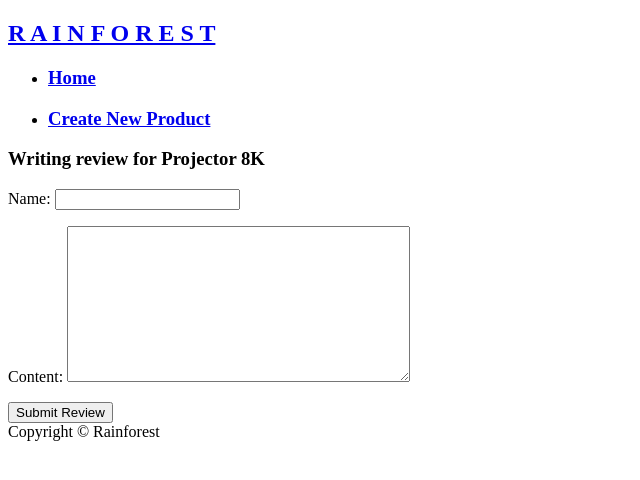
After one commit to ShaheerC/PairProject_Rainforest, a Django app: page /rainforest/products/1/new_review in a window 1280 px wide. The commit adds this page. Shown: the top 480 px of the page, without its empty margins (0-640 px from the left). Run offline with Django 3.2, Linux system fonts and the light colour scheme; data comes from the database, SQL or seed files in the repository.

Commit message:
created review functions as well as fixed the previous edit function

```diff
--- a/rainforest/rainforest/admin.py
+++ b/rainforest/rainforest/admin.py
@@ -1,4 +1,5 @@
 from django.contrib import admin
-from rainforest.models import Product
+from rainforest.models import Product, Review
 
 admin.site.register(Product)
+admin.site.register(Review)
--- a/rainforest/rainforest/models.py
+++ b/rainforest/rainforest/models.py
@@ -23,7 +23,29 @@ class ProductForm(ModelForm):
        cleaned_data = super().clean()
        description = cleaned_data.get('description')
        price_in_cents = cleaned_data.get('price_in_cents')
-       if description == None:
-           pass
-       elif len(description) <= 10 or len(description) >=500:
+    #    if description == None:
+    #        pass
+       if len(description) <= 10 or len(description) >=500:
            self.add_error('description', 'Description must be between 10 and 500 characters long')
+
+class Review(models.Model):
+    product = models.ForeignKey(Product, on_delete=models.CASCADE, name = 'product')
+    name = models.CharField(max_length = 200)
+    content = models.TextField()
+
+    def __str__(self):
+        return f'Review for {self.product} by {self.name}'
+
+class ReviewForm(ModelForm):
+
+    class Meta:
+        model = Review
+        fields = ['name', 'content']
+
+    def clean(self):
+        cleaned_data = super().clean()
+        content = cleaned_data.get('content')
+        if content == None:
+            pass
+        elif len(content) <= 10 or len(content) >= 500:
+            self.add_error('content', 'Content must be between 10 and 500 characters long')
--- /dev/null
+++ b/rainforest/rainforest/templates/new_review.html
@@ -0,0 +1,9 @@
+{% extends "base.html" %}
+{% block content %}
+<h3>Writing review for {{ product.name }}</h3>
+    <form action = "{% url 'create_review' product.id %}" method="POST">
+        {% csrf_token %}
+        {{ form.as_p }}
+        <input type="submit" value = "Submit Review">
+    </form>
+{% endblock content %}
--- /dev/null
+++ b/rainforest/rainforest/templates/show_review.html
@@ -0,0 +1,4 @@
+{% extends "base.html" %}
+{% block content %}
+    <h1>Looking at review</h1>
+{% endblock content %}
--- a/rainforest/rainforest/urls.py
+++ b/rainforest/rainforest/urls.py
@@ -26,5 +26,10 @@ urlpatterns = [
     path('rainforest/products/create', create, name='create_product'),
     path('rainforest/products/<int:id>/edit', edit_view, name='edit_view'),
     path('rainforest/products/<int:id>/editcreate', edit_create, name='edit_create'),
-    path('rainforest/products/<int:product_id>/delete', delete_product, name='delete_product')
+    path('rainforest/products/<int:product_id>/delete', delete_product, name='delete_product'),
+    path('rainforest/products/<int:product_id>/new_review', new_review, name = 'new_review'),
+    path('rainforest/products/<int:product_id>/create_review', create_review, name = 'create_review'),
+    path('rainforest/products/<int:product_id>/review/<int:review_id>', show_review, name = 'show_review'),
+    path('rainforest/products/<int:product_id>/review/<int:review_id>/edit', edit_review, name = 'edit_review'),
+    path('rainforest/products/<int:product_id>/review/<int:review_id>/make_edit', make_review_edit, name = 'make_review_edit')
 ]
--- a/rainforest/rainforest/views.py
+++ b/rainforest/rainforest/views.py
@@ -12,7 +12,8 @@ def products_home(request):
 
 def show_product(request, id):
     product = Product.objects.get(pk=id)
-    context = {'product': product}
+    reviews = Review.objects.filter(product = product)
+    context = {'product': product, 'reviews': reviews}
     return render(request, 'product.html', context)
 
 def new(request):
@@ -36,14 +37,14 @@ def delete_product(request, product_id):
 
 def edit_view(request, id):
     product = Product.objects.get(pk=id)
-    form = ProductForm(request.POST, instance= product)
+    form = ProductForm(instance = product)
     context = {"form": form, 'product': product}
     return render(request, 'edit.html', context)
 
 def edit_create(request, id):
     product = Product.objects.get(pk=id)
     if request.method == 'POST':
-        form = ProductForm(request.POST)
+        form = ProductForm(request.POST, instance = product)
         if form.is_valid():
             name = form.cleaned_data.get('name')
             description = form.cleaned_data.get('description')
@@ -56,3 +57,53 @@ def edit_create(request, id):
     form = ProductForm(request.POST)
     context = {'product': product, 'form': form}
     return HttpResponse(render(request, 'edit.html', context))
+
+def new_review(request, product_id):
+    product = Product.objects.get(pk = product_id)
+    form = ReviewForm()
+    context = {'form': form, 'product': product, 'action': 'create_review'}
+    response = render(request, 'new_review.html', context)
+    return HttpResponse(response)
+
+def create_review(request, product_id):
+    product = Product.objects.get(pk = product_id)
+    form = ReviewForm(request.POST)
+    if form.is_valid():
+        new_review = form.save(commit = False)
+        new_review.product = product
+        new_review.save()
+        return HttpResponseRedirect(f'/rainforest/products/{product_id}')
+    else:
+        context = {'form': form, 'product': product, 'action': 'create_review'}
+        return render(request, 'new_review.html', context)
+
+def show_review(request, product_id, review_id):
+    review = Review.objects.get(id = review_id)
+    context = {'review': review}
+    response = render(request, 'show_review.html', context)
+    return HttpResponse(response)
+
+def edit_review(request, product_id, review_id):
+    review = Review.objects.get(pk = review_id)
+    product = Product.objects.get(pk = product_id)
+    form = ReviewForm(instance = review)
+    context = {'form': form, 'product': product, 'review': review}
+    response = render(request, 'edit_review.html', context)
+    return HttpResponse(response)
+
+def make_review_edit(request, product_id, review_id):
+    product = Product.objects.get(pk = product_id)
+    review = Review.objects.get(pk = review_id)
+    if request.method == 'POST':
+        form = ReviewForm(request.POST, instance = review)
+        if form.is_valid():
+            name = form.cleaned_data.get('name')
+            content = form.cleaned_data.get('content')
+            review.name = name
+            review.content = content
+            review.save()
+            return HttpResponseRedirect(f'/rainforest/products/{product_id}')
+    form = ReviewForm(request.POST)
+    context = {'from': form, 'product': product, 'review':review}
+    response = render(request, 'edit.html', context)
+    return HttpResponse(response)
```
Also changed, not shown: rainforest/rainforest/templates/edit_review.html (added, +9 -0 lines), rainforest/rainforest/templates/product.html (+13 -0 lines), rainforest/rainforest/migrations/0002_review.py (added), rainforest/rainforest/migrations/0003_auto_20190814_1545.py (added).
